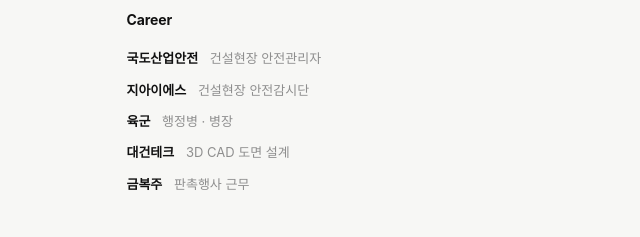
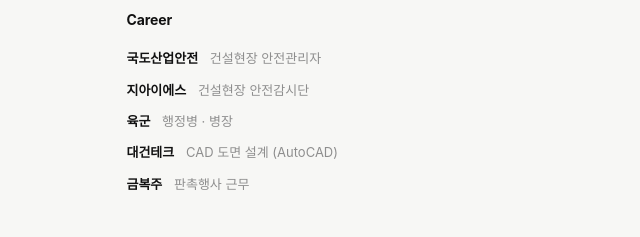
Before and after one commit to jeonsan-9/jeonsan-9.github.io, a plain HTML site: page index.html in a window 1280 px wide. Shown: the part 938-1175 px from the top of the page, 466-1106 px from the left. Drawn offline with Linux system fonts and the light colour scheme; a web font is replaced by a local one.

Commit message:
Note AutoCAD for Daegun Tech drafting role
Co-Authored-By: Claude Opus 5.5 <noreply@anthropic.com>
Claude-Session: https://claude.ai/code/session_01SLcucw3EJpVcAv2XBcjYxg

```diff
--- a/index.html
+++ b/index.html
@@ -59,7 +59,7 @@
         <li><span><b>국도산업안전</b> 건설현장 안전관리자</span><time>22–23</time></li>
         <li><span><b>지아이에스</b> 건설현장 안전감시단</span><time>19–20</time></li>
         <li><span><b>육군</b> 행정병 · 병장</span><time>16–18</time></li>
-        <li><span><b>대건테크</b> 3D CAD 도면 설계</span><time>15–16</time></li>
+        <li><span><b>대건테크</b> CAD 도면 설계 (AutoCAD)</span><time>15–16</time></li>
         <li><span><b>금복주</b> 판촉행사 근무</span><time>25–26</time></li>
       </ul>
     </div>
```
